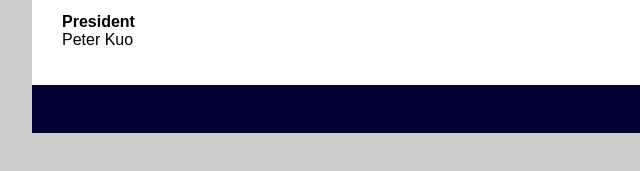
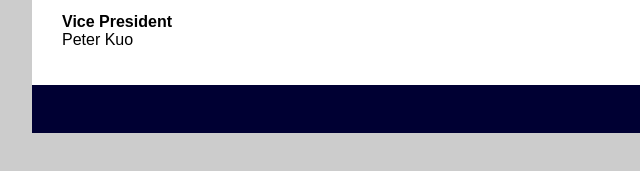
Before and after one commit to rajsite/utboxing, a plain HTML site: page contact.html in a window 1280 px wide. Shown: the part 223-394 px from the top of the page, 158-798 px from the left. Drawn offline with Linux system fonts and the light colour scheme.

Commit message:
Add files via upload

```diff
--- a/contact.html
+++ b/contact.html
@@ -42,7 +42,7 @@
 			<p><strong>President</strong><br />
 		    Wilson McElvain<br />
 		    wilsonmcelvain@gmail.com  </p>
-			<p><strong>President</strong><br />
+			<p><strong>Vice President</strong><br />
 		    Peter Kuo<br />
 		    </p>
 
```
